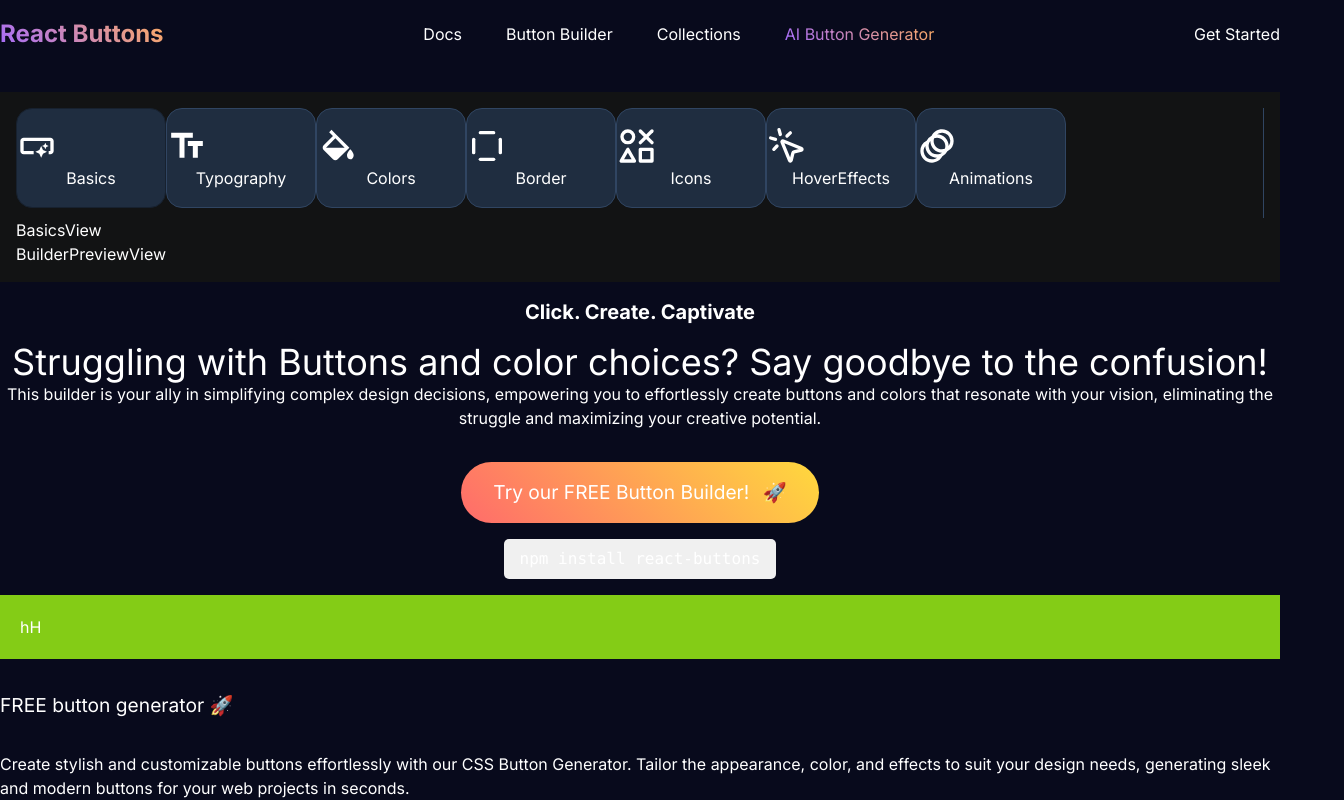
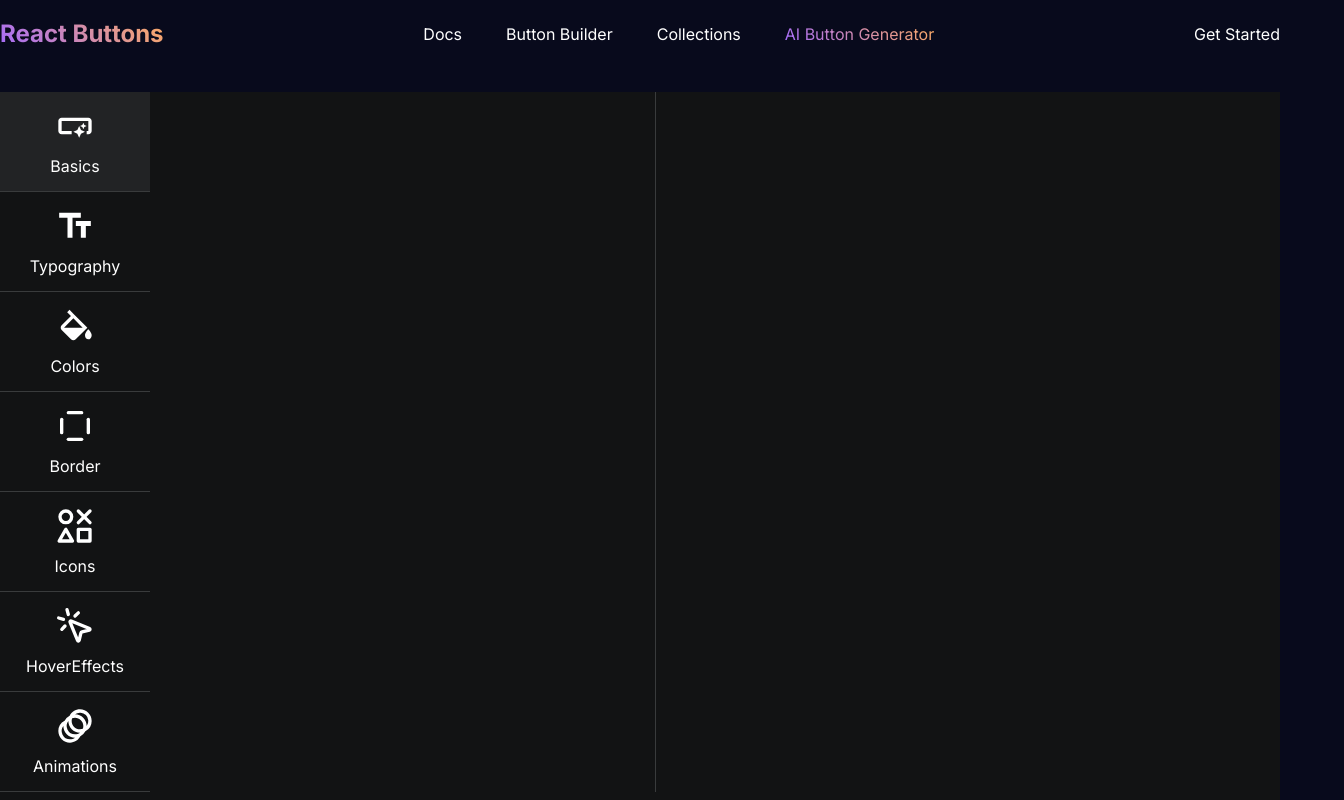
Before and after one commit to c-obsesie/react-buttons, a Next.js app: page / in a window 1280 px wide. Shown: the top 800 px of the page, 1344 px wide, since content can reach past the window. Built offline with nearby package versions, Linux system fonts and the light colour scheme.

Commit message:
builder container

```diff
--- a/src/components/Builder/Builder.view.tsx
+++ b/src/components/Builder/Builder.view.tsx
@@ -9,17 +9,17 @@
 const BuilderView = () => {
     return (
         <BuilderProvider>
-            <div className="react-buttons-builder-container p-4">
-                <div className="row">
-                    <div className="col-2">
+            <div className="react-buttons-builder-container container mx-auto">
+                <div className="grid grid-cols-12 gap-4">
+                    <div className="col-span-2">
                         <BuilderSidebarView />
                     </div>
 
-                    <div className="col-5">
+                    <div className="col-span-5 p-5">
                         <FormsView />
                     </div>
 
-                    <div className="col-5">
+                    <div className="col-span-5 p-5">
                         <BuilderPreviewView />
                     </div>
                 </div>
--- a/src/components/Builder/Components/Sidebar/BuilderSidebar.scss
+++ b/src/components/Builder/Components/Sidebar/BuilderSidebar.scss
@@ -1,19 +1,20 @@
+@import "../../../../styles/global";
+
 .react-buttons-builder-sidebar {
-    border-right: 1px solid #304562;
+    border-right: 1px solid $border;
+
     > button {
-        background: #1f2d40;
-        border-radius: 16px;
-        border: 1px solid #304562;
+        background: $background;
+        border-bottom: 1px solid $border;
         height: 100px;
         width: 150px;
-        margin-bottom: 10px;
 
         &:hover {
-            background: #304562;
+            background: $input;
         }
 
         &.active {
-            border-color: #17212f;
+            background: $input;
         }
     }
 }
--- a/src/components/Builder/Components/Sidebar/BuilderSidebar.view.tsx
+++ b/src/components/Builder/Components/Sidebar/BuilderSidebar.view.tsx
@@ -12,7 +12,7 @@
                 <button
                     onClick={() => setActiveFormComponent(key as BuilderForms)}
                     key={key}
-                    className={`d-flex flex-column align-items-center justify-content-center gap-2 ${
+                    className={`flex flex-col items-center justify-center gap-2 ${
                         key === activeFormComponent ? "active" : ""
                     }`}
                 >
```
